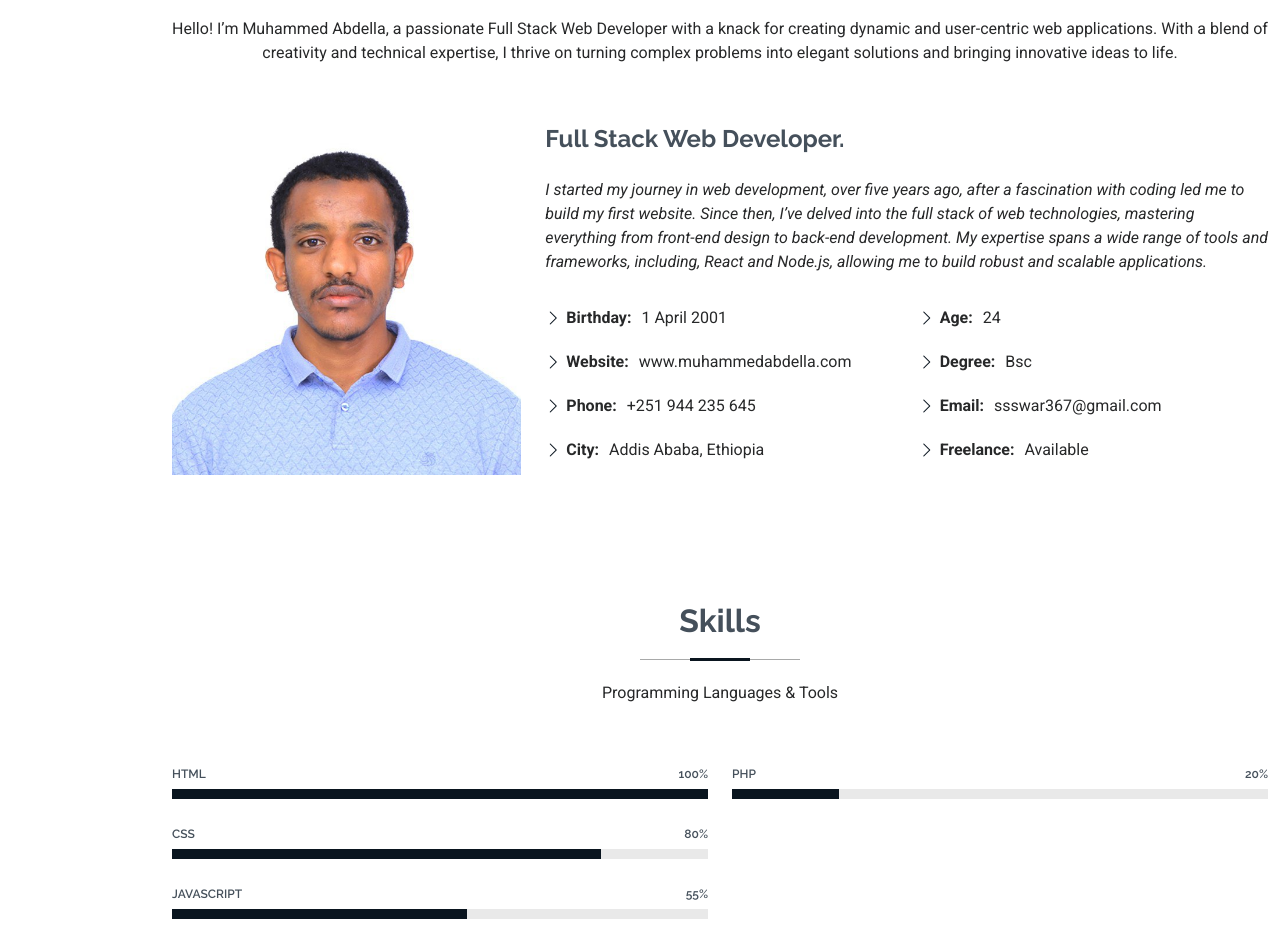
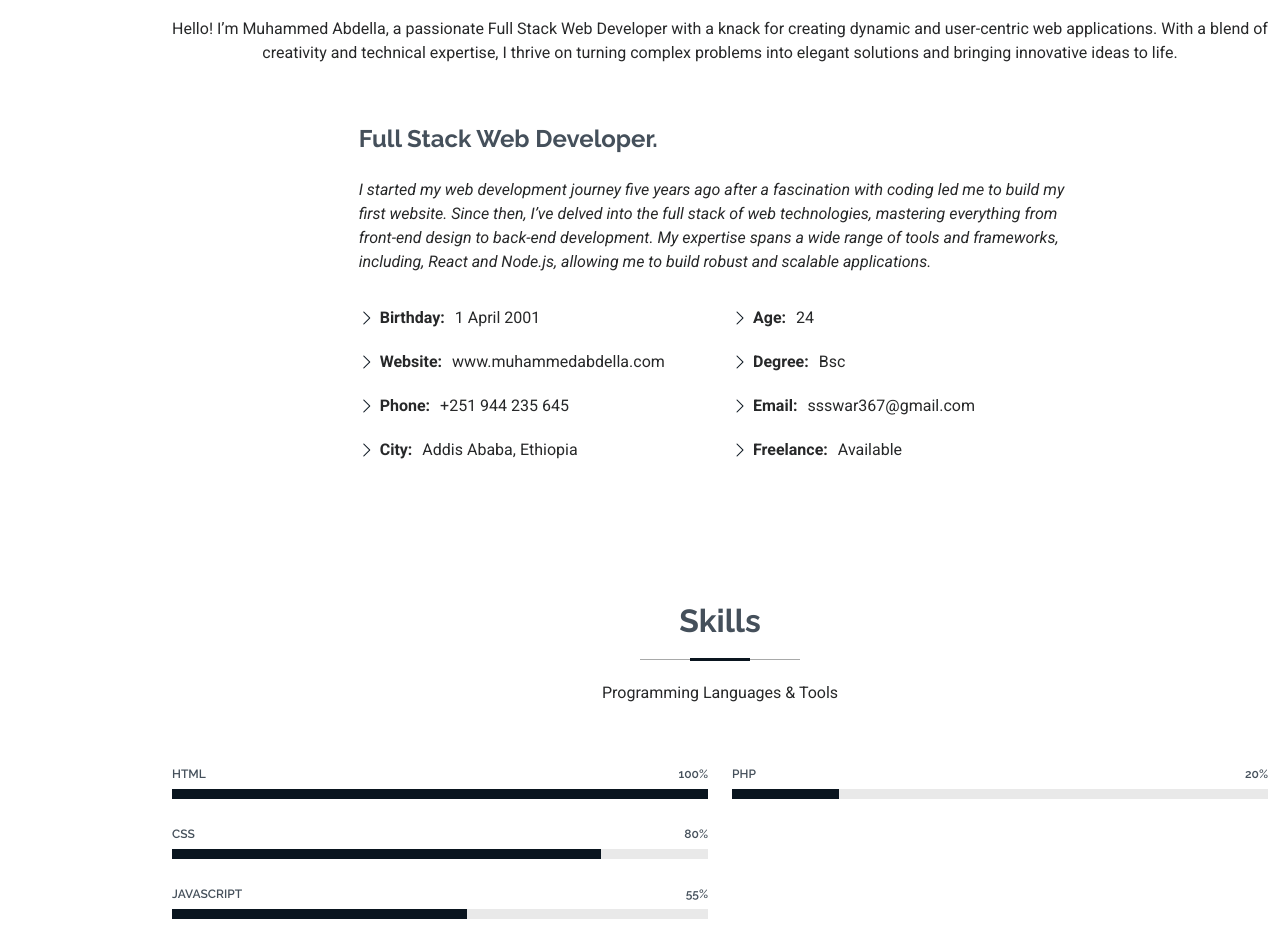
Before and after one commit to muhammedAbdellayassin/1stportfolio, a plain HTML site: page index.html in a window 1280 px wide. Shown: the part 921-1846 px from the top of the page. Drawn offline with Linux system fonts and the light colour scheme.

Commit message:
Update index.html

```diff
--- a/index.html
+++ b/index.html
@@ -85,13 +85,11 @@
       <div class="container" data-aos="fade-up" data-aos-delay="100">
 
         <div class="row gy-4 justify-content-center">
-          <div class="col-lg-4">
-            <img src="assets/img/profile-img.jpg" class="img-fluid" alt="">
-          </div>
+
           <div class="col-lg-8 content">
             <h2>Full Stack Web Developer.</h2>
             <p class="fst-italic py-3">
-              I started my journey in web development, over five years ago, after a fascination with coding led me to build my first website. Since then, I’ve delved into the full stack of web technologies, mastering everything from front-end design to back-end development. My expertise spans a wide range of tools and frameworks, including, React and Node.js, allowing me to build robust and scalable applications.
+              I started my web development journey five years ago after a fascination with coding led me to build my first website. Since then, I’ve delved into the full stack of web technologies, mastering everything from front-end design to back-end development. My expertise spans a wide range of tools and frameworks, including, React and Node.js, allowing me to build robust and scalable applications.
             </p>
             <div class="row">
               <div class="col-lg-6">
```
